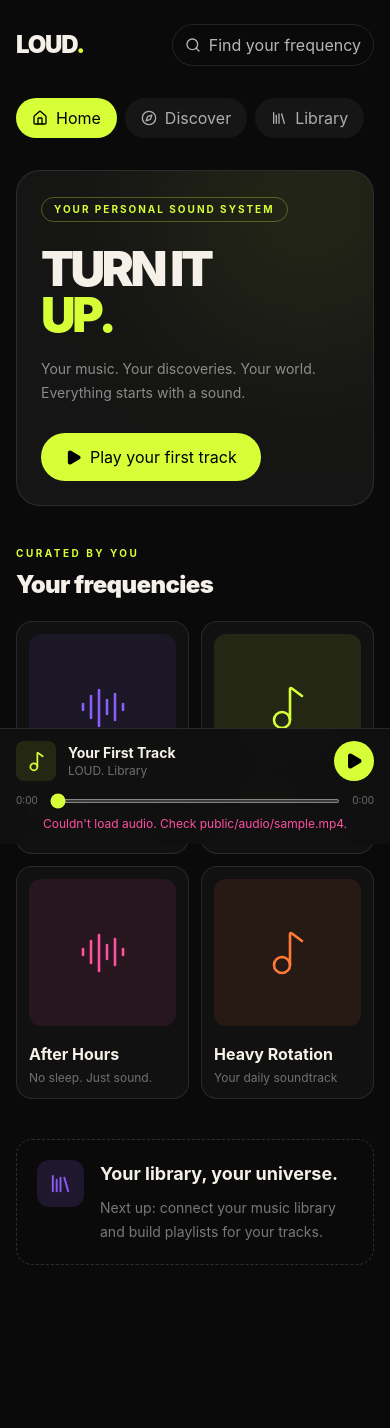
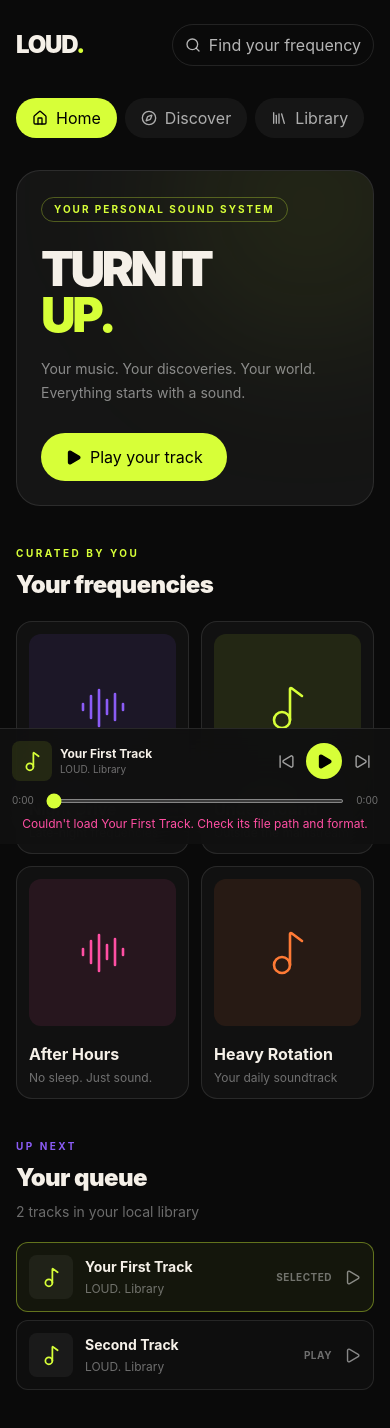
Before and after one commit to gautamkumar-exe/loud, a React (Vite) app: page / in a window 390 px wide. Shown: the top 1428 px of the page. Built offline with nearby package versions, Linux system fonts and the light colour scheme.

Commit message:
feat: add music queue and track selection

```diff
--- a/src/App.tsx
+++ b/src/App.tsx
@@ -1,3 +1,4 @@
+
 import { useEffect, useRef, useState } from "react";
 import {
   AudioLines,
@@ -11,8 +12,23 @@ import {
   Play,
   Plus,
   Search,
+  SkipBack,
+  SkipForward,
   Volume2,
 } from "lucide-react";
+
+const tracks = [
+  {
+    title: "Your First Track",
+    artist: "LOUD. Library",
+    src: "/audio/sample.mp4",
+  },
+  {
+    title: "Second Track",
+    artist: "LOUD. Library",
+    src: "/audio/second.mp4",
+  },
+];
 
 const mixes = [
   { title: "Night Drive", subtitle: "Late-night frequencies", color: "#8B5CF6" },
@@ -28,15 +44,30 @@ const formatTime = (seconds: number) => {
 
 export default function App() {
   const audioRef = useRef<HTMLAudioElement>(null);
+  const autoplayRef = useRef(false);
+  const [trackIndex, setTrackIndex] = useState(0);
   const [playing, setPlaying] = useState(false);
   const [time, setTime] = useState(0);
   const [duration, setDuration] = useState(0);
   const [volume, setVolume] = useState(0.7);
   const [error, setError] = useState("");
 
+  const currentTrack = tracks[trackIndex];
+
   useEffect(() => {
     if (audioRef.current) audioRef.current.volume = volume;
   }, [volume]);
+
+  useEffect(() => {
+    const audio = audioRef.current;
+    if (!audio || !autoplayRef.current) return;
+
+    autoplayRef.current = false;
+    void audio.play().then(() => setPlaying(true)).catch(() => {
+      setPlaying(false);
+      setError("Playback failed. Check that the media file is playable.");
+    });
+  }, [trackIndex]);
 
   async function togglePlay() {
     const audio = audioRef.current;
@@ -45,17 +76,35 @@ export default function App() {
     setError("");
 
     if (audio.paused) {
+      if (audio.ended) audio.currentTime = 0;
+
       try {
         await audio.play();
         setPlaying(true);
       } catch {
         setPlaying(false);
-        setError("Playback failed. Check that sample.mp3 exists.");
+        setError("Playback failed. Check the media file and try again.");
       }
     } else {
       audio.pause();
       setPlaying(false);
     }
+  }
+
+  function selectTrack(index: number) {
+    const nextIndex = (index % tracks.length + tracks.length) % tracks.length;
+
+    if (nextIndex === trackIndex) {
+      if (!playing) void togglePlay();
+      return;
+    }
+
+    autoplayRef.current = true;
+    setTrackIndex(nextIndex);
+    setPlaying(true);
+    setTime(0);
+    setDuration(0);
+    setError("");
   }
 
   function seek(value: number) {
@@ -70,17 +119,24 @@ export default function App() {
     <div className="min-h-screen bg-[#0a0a0a] text-[#f5f0e8]">
       <audio
         ref={audioRef}
-        src="/audio/sample.mp4"
+        src={currentTrack.src}
         preload="metadata"
         onTimeUpdate={(e) => setTime(e.currentTarget.currentTime)}
-        onLoadedMetadata={(e) => setDuration(e.currentTarget.duration || 0)}
+        onLoadedMetadata={(e) => {
+          setDuration(e.currentTarget.duration || 0);
+          e.currentTarget.volume = volume;
+        }}
         onEnded={() => {
+          if (trackIndex < tracks.length - 1) {
+            selectTrack(trackIndex + 1);
+          } else {
             setPlaying(false);
             setTime(0);
+          }
         }}
         onError={() => {
           setPlaying(false);
-          setError("Couldn't load audio. Check public/audio/sample.mp4.");
+          setError(`Couldn't load ${currentTrack.title}. Check its file path and format.`);
         }}
       />
 
@@ -142,7 +198,7 @@ export default function App() {
         </div>
       </aside>
 
-      <main className="px-4 pb-36 pt-6 sm:px-6 md:ml-60 md:px-10 md:pt-10">
+      <main className="px-4 pb-40 pt-6 sm:px-6 md:ml-60 md:px-10 md:pt-10">
         <header className="mb-8 flex items-center justify-between gap-3">
           <a href="#" className="text-2xl font-black tracking-tighter md:hidden">
             LOUD<span className="text-[#D7FF38]">.</span>
@@ -197,7 +253,7 @@ export default function App() {
               className="mt-7 inline-flex items-center gap-2 rounded-full bg-[#D7FF38] px-6 py-3 text-sm font-black text-black transition hover:scale-[1.02]"
             >
               {playing ? <Pause size={17} /> : <Play size={17} fill="currentColor" />}
-              {playing ? "Pause your track" : "Play your first track"}
+              {playing ? "Pause your track" : "Play your track"}
             </button>
           </div>
 
@@ -245,43 +301,98 @@ export default function App() {
           </div>
         </section>
 
-        <section className="rounded-2xl border border-dashed border-white/15 p-5 sm:p-8">
-          <div className="flex items-start gap-4">
-            <div className="rounded-xl bg-[#8B5CF6]/15 p-3 text-[#8B5CF6]">
-              <Library size={23} />
-            </div>
-            <div>
-              <h2 className="text-lg font-bold">Your library, your universe.</h2>
-              <p className="mt-2 max-w-lg text-sm leading-6 text-white/45">
-                Next up: connect your music library and build playlists for your tracks.
+        <section>
+          <div className="mb-5">
+            <p className="mb-2 text-[10px] font-bold uppercase tracking-[0.25em] text-[#8B5CF6]">
+              Up next
+            </p>
+            <h2 className="text-2xl font-black tracking-tight sm:text-3xl">
+              Your queue
+            </h2>
+            <p className="mt-2 text-sm text-white/40">
+              {tracks.length} tracks in your local library
             </p>
           </div>
+
+          <div className="space-y-2">
+            {tracks.map((track, index) => (
+              <button
+                key={track.src}
+                onClick={() => selectTrack(index)}
+                className={`flex w-full min-w-0 items-center gap-3 rounded-xl border p-3 text-left transition sm:gap-4 ${
+                  index === trackIndex
+                    ? "border-[#D7FF38]/40 bg-[#D7FF38]/5"
+                    : "border-white/10 bg-white/[0.02] hover:bg-white/[0.05]"
+                }`}
+              >
+                <div className="flex h-11 w-11 shrink-0 items-center justify-center rounded-lg bg-white/5 text-[#D7FF38]">
+                  {index === trackIndex && playing ? (
+                    <AudioLines size={21} />
+                  ) : (
+                    <Music2 size={21} />
+                  )}
+                </div>
+
+                <div className="min-w-0 flex-1">
+                  <p className="truncate text-sm font-bold">{track.title}</p>
+                  <p className="mt-1 truncate text-xs text-white/40">{track.artist}</p>
+                </div>
+
+                <span className="shrink-0 text-[10px] font-bold uppercase tracking-wider text-white/40">
+                  {index === trackIndex ? (playing ? "Playing" : "Selected") : "Play"}
+                </span>
+
+                {index === trackIndex && playing ? (
+                  <Pause size={17} className="shrink-0 text-[#D7FF38]" />
+                ) : (
+                  <Play size={17} className="shrink-0 text-white/50" />
+                )}
+              </button>
+            ))}
           </div>
         </section>
       </main>
 
-      <footer className="fixed inset-x-0 bottom-0 z-20 border-t border-white/10 bg-[#101010]/95 px-4 py-3 backdrop-blur-xl sm:px-6 md:left-60 md:px-8">
-        <div className="mx-auto flex max-w-7xl items-center justify-between gap-3">
-          <div className="flex min-w-0 flex-1 items-center gap-3">
+      <footer className="fixed inset-x-0 bottom-0 z-20 border-t border-white/10 bg-[#101010]/95 px-3 py-3 backdrop-blur-xl sm:px-6 md:left-60 md:px-8">
+        <div className="mx-auto flex max-w-7xl items-center justify-between gap-2 sm:gap-3">
+          <div className="flex min-w-0 flex-1 items-center gap-2 sm:gap-3">
             <div className="flex h-10 w-10 shrink-0 items-center justify-center rounded-lg bg-[#D7FF38]/10 text-[#D7FF38] sm:h-11 sm:w-11">
               <Music2 size={21} />
             </div>
             <div className="min-w-0">
-              <p className="truncate text-sm font-bold">Your First Track</p>
-              <p className="truncate text-xs text-white/40">LOUD. Library</p>
+              <p className="truncate text-xs font-bold sm:text-sm">{currentTrack.title}</p>
+              <p className="truncate text-[10px] text-white/40 sm:text-xs">{currentTrack.artist}</p>
             </div>
-            <Heart size={17} className="hidden text-white/40 sm:block" />
+            <Heart size={17} className="hidden text-white/40 lg:block" />
           </div>
+
+          <div className="flex shrink-0 items-center gap-1 sm:gap-3">
+            <button
+              aria-label="Previous track"
+              onClick={() => selectTrack(trackIndex - 1)}
+              className="flex h-8 w-8 items-center justify-center text-white/60 hover:text-white sm:h-9 sm:w-9"
+            >
+              <SkipBack size={17} />
+            </button>
 
             <button
               aria-label={playing ? "Pause" : "Play"}
               onClick={() => void togglePlay()}
-            className="flex h-10 w-10 shrink-0 items-center justify-center rounded-full bg-[#D7FF38] text-black"
+              className="flex h-9 w-9 items-center justify-center rounded-full bg-[#D7FF38] text-black sm:h-10 sm:w-10"
             >
-            {playing ? <Pause size={18} fill="currentColor" /> : <Play size={18} fill="currentColor" />}
+              {playing ? <Pause size={17} fill="currentColor" /> : <Play size={17} fill="currentColor" />}
             </button>
 
-          <div className="hidden w-28 items-center gap-2 text-white/45 lg:flex">
+            <button
+              aria-label="Next track"
+              onClick={() => selectTrack(trackIndex + 1)}
+              className="flex h-8 w-8 items-center justify-center text-white/60 hover:text-white sm:h-9 sm:w-9"
+            >
+              <SkipForward size={17} />
+            </button>
+          </div>
+
+          <div className="hidden w-24 items-center gap-2 text-white/45 sm:flex lg:w-28">
             <Volume2 size={18} />
             <input
               aria-label="Volume"
```
Lines whose indentation alone changed are shown as unchanged.
